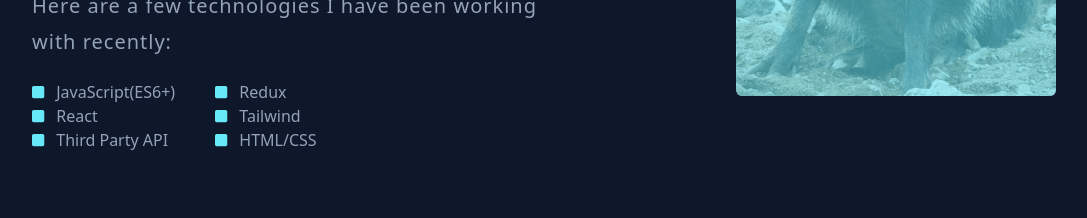
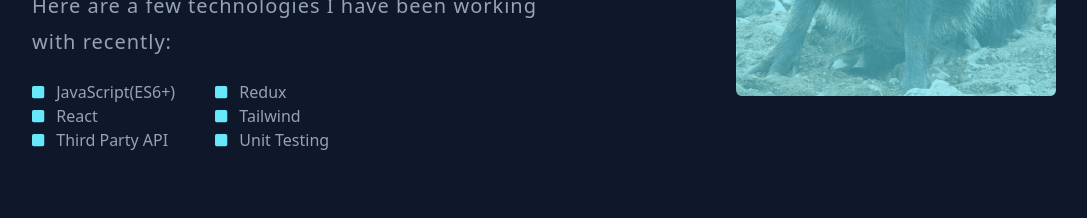
Before and after one commit to SUSocean/portfolio-v2, a React (Create React App) app: page / in a window 1280 px wide. Shown: the part 1200-1418 px from the top of the page, without its empty margins (96-1183 px from the left). Built offline with nearby package versions, Linux system fonts and the light colour scheme.

Commit message:
add unit testing

```diff
--- a/src/components/About.js
+++ b/src/components/About.js
@@ -25,7 +25,7 @@ const About = () => {
                         <div>
                             <div className='flex place-items-center gap-3'><FontAwesomeIcon icon={faSquare} className='text-cyan-300 text-sm' /> <span className='text-slate-400'>Redux</span></div>
                             <div className='flex place-items-center gap-3'><FontAwesomeIcon icon={faSquare} className='text-cyan-300 text-sm' /> <span className='text-slate-400'>Tailwind</span></div>
-                            <div className='flex place-items-center gap-3'><FontAwesomeIcon icon={faSquare} className='text-cyan-300 text-sm' /> <span className='text-slate-400'>HTML/CSS</span></div>
+                            <div className='flex place-items-center gap-3'><FontAwesomeIcon icon={faSquare} className='text-cyan-300 text-sm' /> <span className='text-slate-400'>Unit Testing</span></div>
                         </div>
 
                     </div>
```
